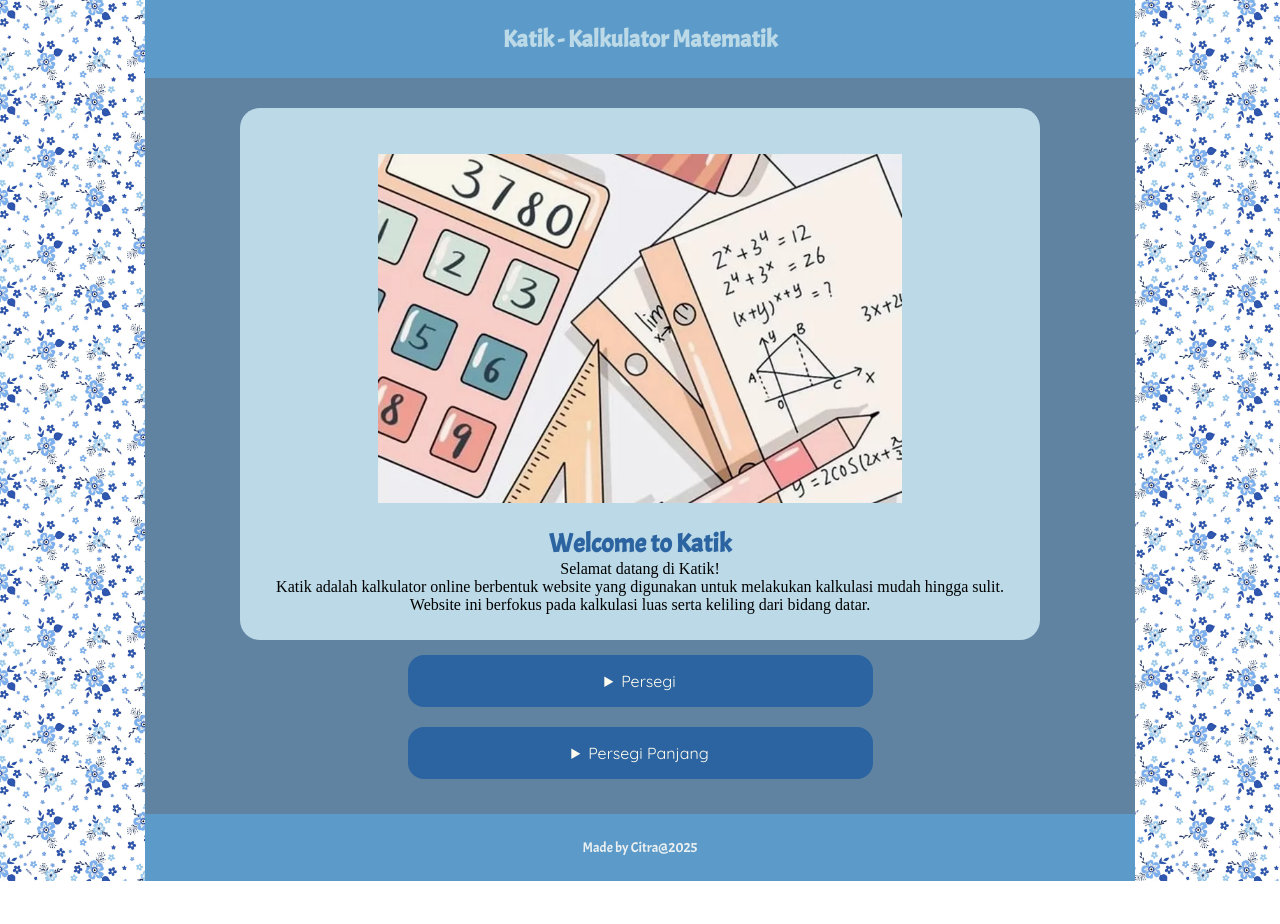
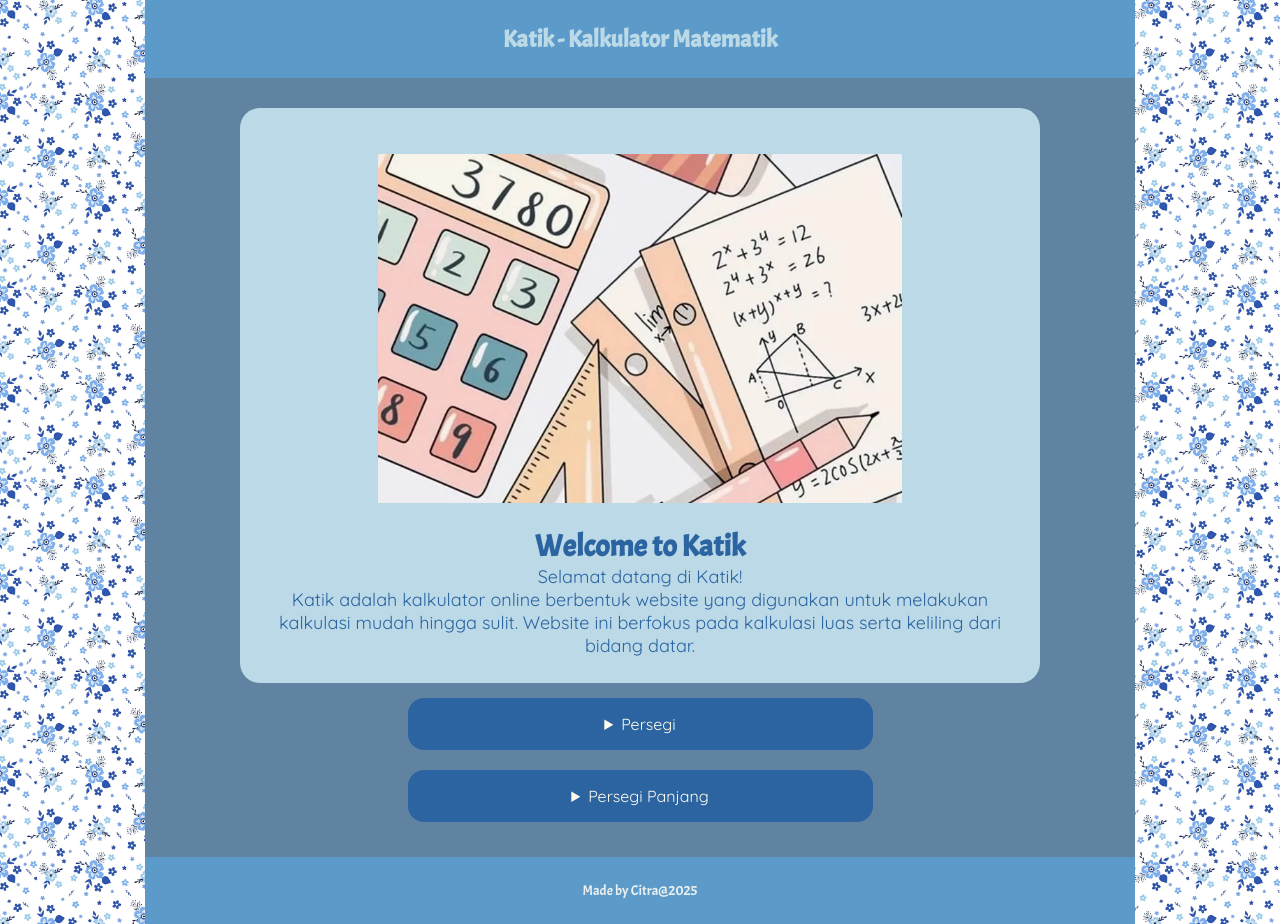
Before and after one commit to revou-fundamental-course/17-mar-25-kiiaya14, a plain HTML site: page index.html in a window 1280 px wide. Before the commit the page ends 881 px from the top, so only its background shows below. Drawn offline with Linux system fonts and the light colour scheme.

Commit message:
Update style.css

```diff
--- a/css/style.css
+++ b/css/style.css
@@ -54,12 +54,18 @@ main {
     max-width: 70%;
 }
 .container-text {
+    font-family: "Quicksand", serif;
     padding: 10px;
+}
+.container-text p {
+    font-family: "Quicksand", serif;
+    color: #2b64a0;
+    font-size: 18px;
 }
 .container-text h1 {
     font-family: "Acme", serif;
     color: #2b64a0;
-    font-size: 26px;
+    font-size: 30px;
 }
 .nav-fitur {
     display: flex;
@@ -102,7 +108,7 @@ section {
 }
 .kotakin {
     color: #2b64a0;
-    font-family: "Acme", serif;
+    font-family: "Quicksand", serif;
     background-color: #ffffff;
     border: 5px solid;
     border-radius: 16px;
```
